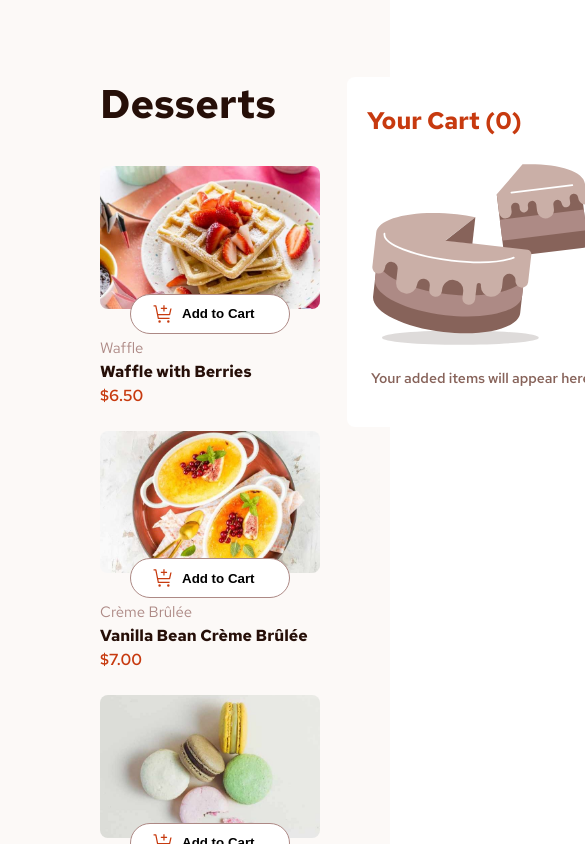
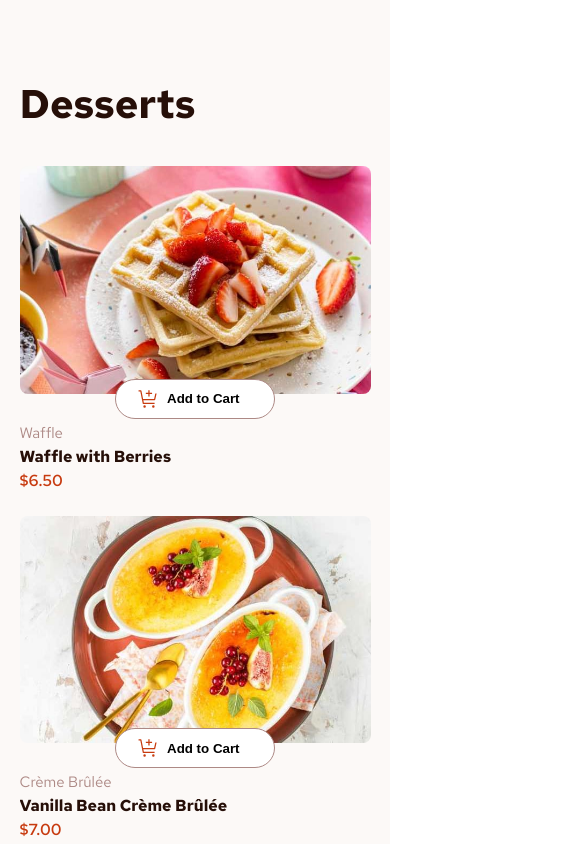
Before and after one commit to kardahim/ProductListWithCart, an Angular app: page / in a window 390 px wide. Shown: the top 844 px of the page, 585 px wide, since content can reach past the window. Built offline with nearby package versions, Linux system fonts and the light colour scheme.

Commit message:
improve responsiveness

```diff
--- a/src/app/app.component.scss
+++ b/src/app/app.component.scss
@@ -1,7 +1,9 @@
 :host {
   min-height: 100vh;
   min-height: 100dvh;
+
   display: flex;
+  justify-content: center;
 
   font-family: "RedHatText";
   color: var(--rose-900);
@@ -12,11 +14,18 @@
   display: flex;
   gap: 27px;
   width: 100%;
-  padding: 77px 100px;
+  padding: 77px 0px;
+  flex-wrap: wrap;
+  width: 90%;
+  overflow: hidden;
 }
 
 .products {
-  flex: 2.5;
+  flex: 3;
+
+  @media screen and (min-width: 600px) {
+    min-width: 500px;
+  }
 
   &__category {
     margin-bottom: 36px;
@@ -44,4 +53,5 @@
 
 cart {
   flex: 1;
+  min-width: 380px;
 }
```
